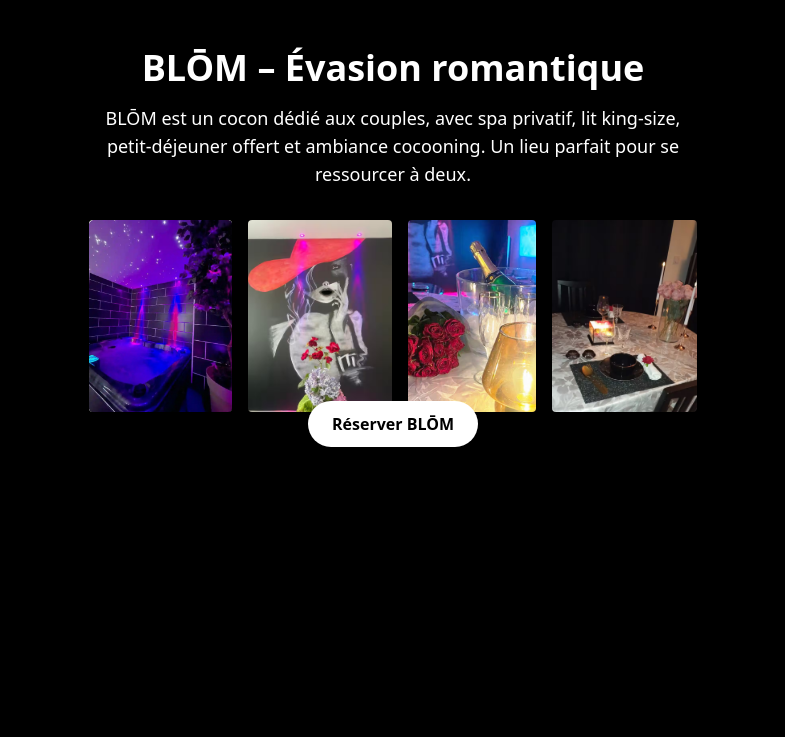
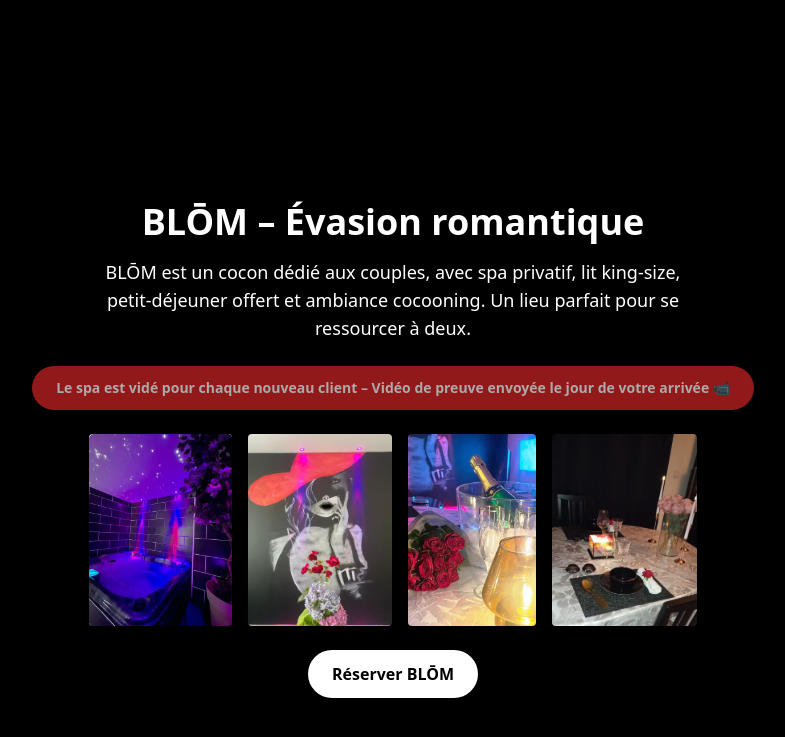
Before and after one commit to LIVABLOM/LIVABLOM, a Jekyll site: the page built from blom.md, in a window 1280 px wide. Shown: the top 737 px of the page, without its empty margins (247-1032 px from the left). Built offline with Jekyll 4.4.1, drawn with Linux system fonts in a browser that asks for light colours.

Commit message:
Update blom.md

```diff
--- a/blom.md
+++ b/blom.md
@@ -4,29 +4,36 @@
 permalink: /blom
 ---
 
-<div class="bg-black text-white min-h-screen text-center py-12 px-4">
+<div class="bg-black text-white h-screen overflow-hidden text-center px-4 py-12 flex flex-col justify-center items-center">
+
   <h1 class="text-4xl font-bold mb-4">BLŌM – Évasion romantique</h1>
-  <p class="text-lg max-w-xl mx-auto mb-8">
+  <p class="text-lg max-w-xl mx-auto mb-6">
     BLŌM est un cocon dédié aux couples, avec spa privatif, lit king-size, petit-déjeuner offert
     et ambiance cocooning. Un lieu parfait pour se ressourcer à deux.
   </p>
 
-  <div class="flex flex-wrap justify-center gap-4">
-  <a href="{{ site.baseurl }}/assets/images/Spa.jpg" data-lightbox="blom" data-title="Spa BLŌM">
-    <img src="{{ site.baseurl }}/assets/images/Spa.jpg" alt="Spa BLŌM" class="h-48 rounded shadow" />
-  </a>
-  <a href="{{ site.baseurl }}/assets/images/femmemur.jpg" data-lightbox="blom" data-title="deco salon BLŌM">
-    <img src="{{ site.baseurl }}/assets/images/femmemur.jpg" alt="Chambre BLŌM" class="h-48 rounded shadow" />
-  </a>
-  <a href="{{ site.baseurl }}/assets/images/sceau.jpg" data-lightbox="blom" data-title="sceau BLŌM">
-    <img src="{{ site.baseurl }}/assets/images/sceau.jpg" alt="Ambiance BLŌM" class="h-48 rounded shadow" />
-  </a>
-    <a href="{{ site.baseurl }}/assets/images/table.jpg" data-lightbox="blom" data-title="dressage de la table romatique BLŌM">
-    <img src="{{ site.baseurl }}/assets/images/table.jpg" alt="Ambiance BLŌM" class="h-48 rounded shadow" />
-  </a>
-</div>
+  <!-- PHRASE RASSURANTE ENCADRÉE -->
+  <div class="bg-red-600 text-white font-semibold text-sm px-6 py-3 rounded-full mb-6 shadow-lg animate-pulse">
+    Le spa est vidé pour chaque nouveau client – Vidéo de preuve envoyée le jour de votre arrivée 📹
+  </div>
 
+  <!-- GALERIE LIGHTBOX -->
+  <div class="flex flex-wrap justify-center gap-4 max-w-4xl mb-6">
+    <a href="{{ site.baseurl }}/assets/images/Spa.jpg" data-lightbox="blom" data-title="Spa BLŌM">
+      <img src="{{ site.baseurl }}/assets/images/Spa.jpg" alt="Spa BLŌM" class="h-48 rounded shadow-md hover:scale-105 transition-transform" />
+    </a>
+    <a href="{{ site.baseurl }}/assets/images/femmemur.jpg" data-lightbox="blom" data-title="Déco salon BLŌM">
+      <img src="{{ site.baseurl }}/assets/images/femmemur.jpg" alt="Déco BLŌM" class="h-48 rounded shadow-md hover:scale-105 transition-transform" />
+    </a>
+    <a href="{{ site.baseurl }}/assets/images/sceau.jpg" data-lightbox="blom" data-title="Sceau BLŌM">
+      <img src="{{ site.baseurl }}/assets/images/sceau.jpg" alt="Sceau BLŌM" class="h-48 rounded shadow-md hover:scale-105 transition-transform" />
+    </a>
+    <a href="{{ site.baseurl }}/assets/images/table.jpg" data-lightbox="blom" data-title="Table romantique BLŌM">
+      <img src="{{ site.baseurl }}/assets/images/table.jpg" alt="Table romantique BLŌM" class="h-48 rounded shadow-md hover:scale-105 transition-transform" />
+    </a>
+  </div>
 
+  <!-- BOUTON AIRBNB -->
   <a href="https://www.airbnb.fr/rooms/87654321" class="bg-white text-black hover:bg-gray-300 font-semibold py-3 px-6 rounded-full transition">
     Réserver BLŌM
   </a>
```
